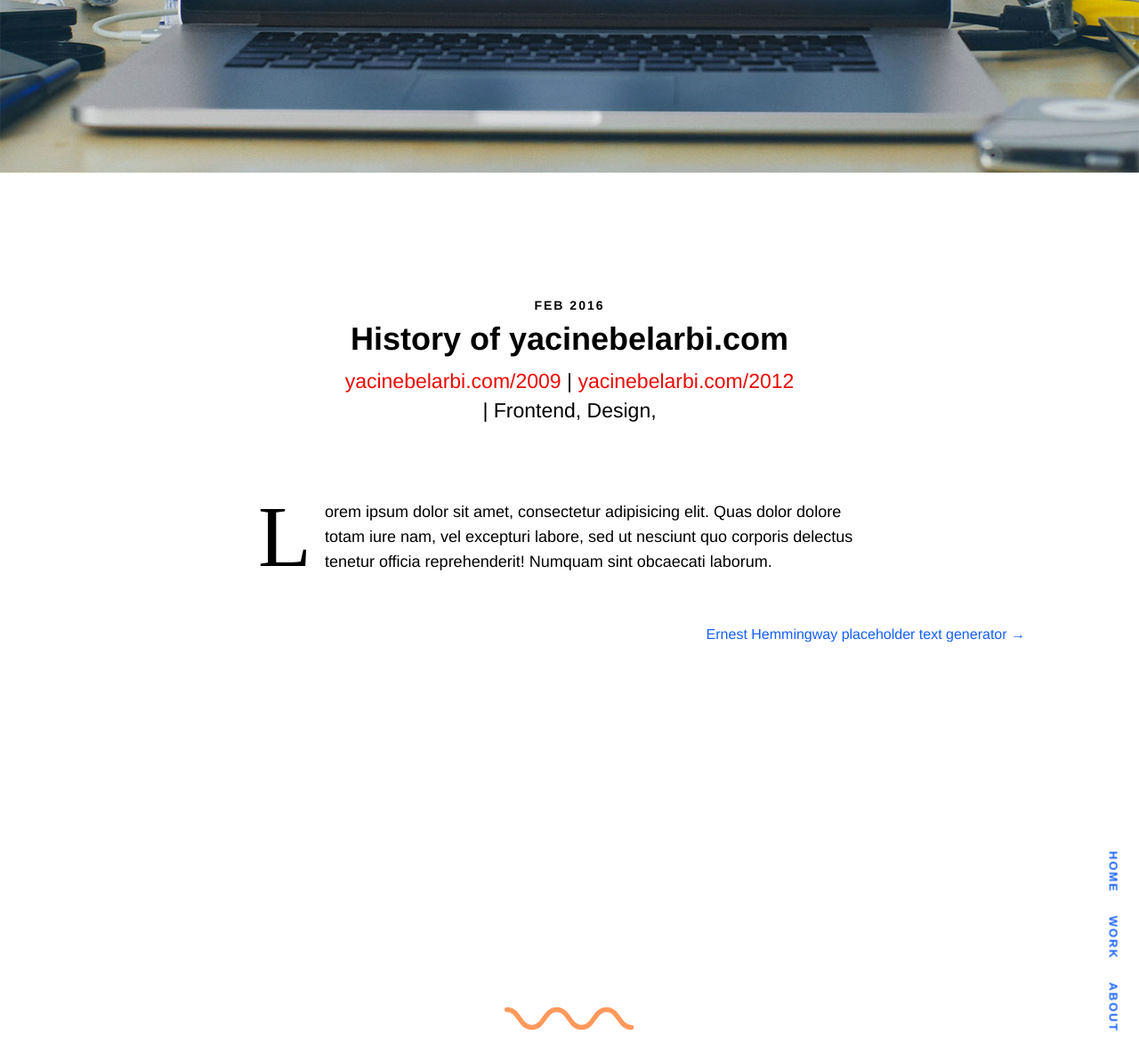
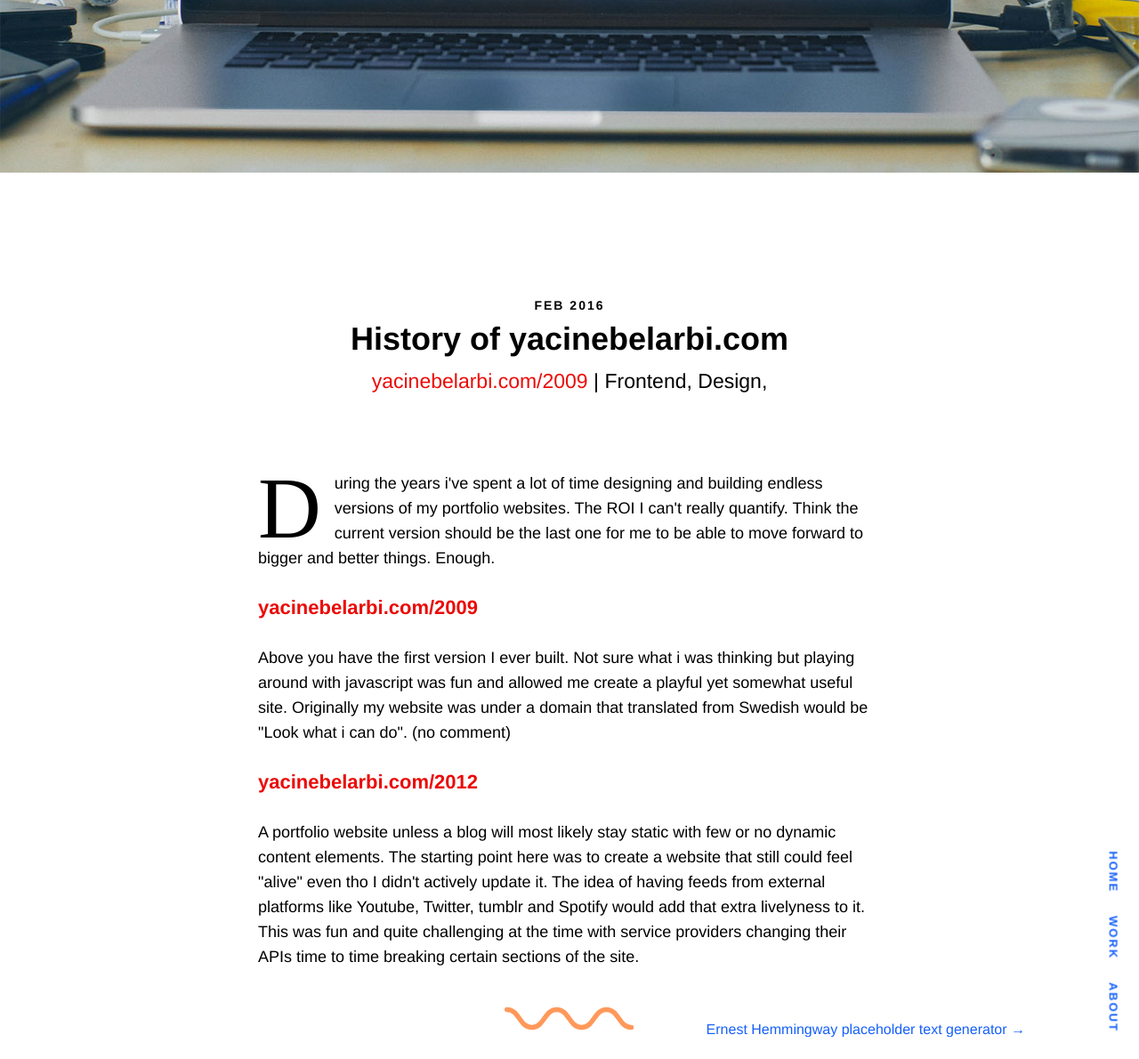
Before and after one commit to moppedisco/blog, a Jekyll site: the page built from _posts/2016-02-13-yacinebelarbi.html, in a window 1280 px wide and 1400 px high, scrolled down 411 px, cut to the strip 210-1400 px from the top of the window. Shown: the whole strip at 89% size. Built offline with Jekyll 4.4.1, drawn with Linux system fonts in a browser that asks for light colours; Markdown is read by kramdown in place of the engine named in the settings.

Commit message:
yacinebelarbi content change

```diff
--- a/2009/css/style.css
+++ b/2009/css/style.css
@@ -64,7 +64,7 @@ table {
 
 /* ---------- Main Content Styles ---------- */
 
-html { overflow: hidden; }
+html {  }
 
 body {
 	margin: 0px;
--- a/_layouts/post.html
+++ b/_layouts/post.html
@@ -11,9 +11,7 @@ name: page-work-single
 			<iframe class="post-header__iframe" data-src="http://{{page.link}}" src="" width="1000" height="610">
 		  		<p>Your browser does not support iframes.</p>
 			</iframe>
-
 		{% else %}
-
 			<img class="post-header__img" src="{{page.cover}}" alt="" />
 		{% endif %}
 
--- a/_posts/2016-02-13-yacinebelarbi.html
+++ b/_posts/2016-02-13-yacinebelarbi.html
@@ -6,13 +6,17 @@ tags:
 - Frontend
 - Design
 thumbnail: /images/thumbnail_tittavadjagkan.png
-link:
-- yacinebelarbi.com/2009
-- yacinebelarbi.com/2012
+link: yacinebelarbi.com/2009
 cover:
 date:   		2016-02-13
 category: 		Portfolio
 postClass:    content-box--small
-description: 	During the years i've spent a lot of time designing and building endless versions of my portfolio websites. The ROI I can't really quantify. Think the current version should be the last one for me to be able to move forward to bigger and better things. Enough.
+description: 	A look back at previous versions of my portfolio website.
 ---
-<p>Lorem ipsum dolor sit amet, consectetur adipisicing elit. Quas dolor dolore totam iure nam, vel excepturi labore, sed ut nesciunt quo corporis delectus tenetur officia reprehenderit! Numquam sint obcaecati laborum.</p>
+<p>During the years i've spent a lot of time designing and building endless versions of my portfolio websites. The ROI I can't really quantify. Think the current version should be the last one for me to be able to move forward to bigger and better things. Enough.</p>
+
+<h2><a href="http://www.yacinebelarbi.com/2009">yacinebelarbi.com/2009</a></h2>
+<p>Above you have the first version I ever built. Not sure what i was thinking but playing around with javascript was fun and allowed me create a playful yet somewhat useful site. Originally my website was under a domain that translated from Swedish would be "Look what i can do". (no comment)</p>
+
+<h2><a href="http://www.yacinebelarbi.com/2012">yacinebelarbi.com/2012</a></h2>
+<p>A portfolio website unless a blog will most likely stay static with few or no dynamic content elements. The starting point here was to create a website that still could feel "alive" even tho I didn't actively update it. The idea of having feeds from external platforms like Youtube, Twitter, tumblr and Spotify would add that extra livelyness to it. This was fun and quite challenging at the time with service providers changing their APIs time to time breaking certain sections of the site. </p>
```
